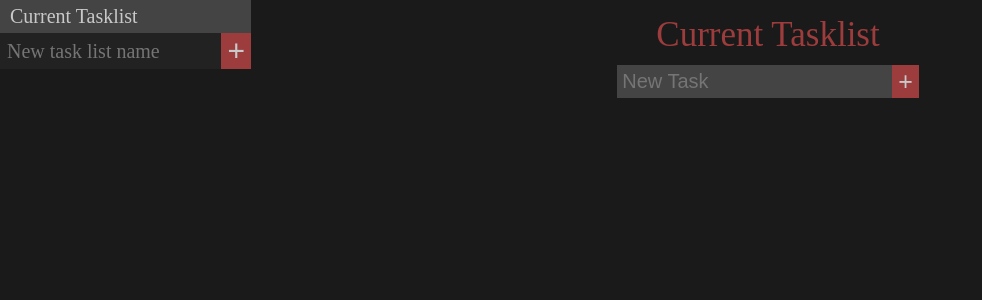
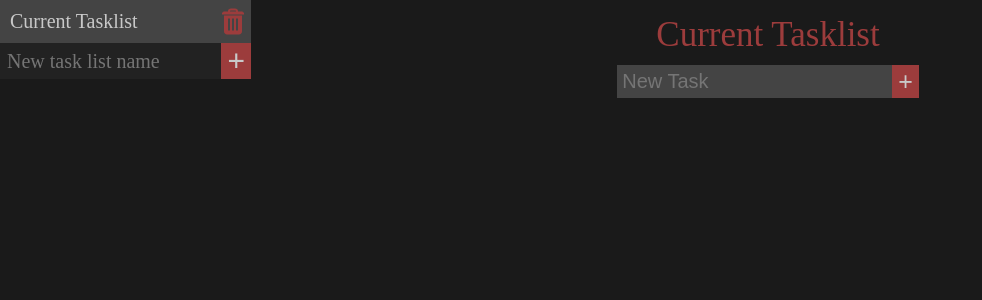
Before and after one commit to hphph/task-manager, a React (Vite) app: page / in a window 1280 px wide. Shown: the top 300 px of the page, without its empty margins (0-982 px from the left). Built offline with nearby package versions, Linux system fonts and the light colour scheme.

Commit message:
Removing tasks added

```diff
--- a/src/App.css
+++ b/src/App.css
@@ -38,6 +38,9 @@ body {
 }
 
 .task-list-element-side-bar {
+	display: flex;
+	flex-direction: row;
+	justify-content: space-between;
 	color: #c9c9c9;
 	background-color: #222222;
 	cursor: pointer;
@@ -48,12 +51,6 @@ body {
 	background-color: #444444;
 }
 
-.new-task-list-element {
-	cursor: pointer;
-	display: flex;
-	justify-content: space-between;
-	flex-direction: row;
-}
 
 .new-task-list-input-text {
 	width: 100%;
@@ -74,6 +71,11 @@ body {
 	margin: -5px;
 	color: #c9c9c9;
 	background-color: #9c3c3c;
+}
+
+.task-list-click-area
+{
+	flex-grow: 10;
 }
 
 .tasklist-container {
@@ -106,9 +108,22 @@ body {
 }
 
 .subtask-element {
+	display: flex;
+	flex-direction: row;
+	justify-content: flex-start;
+	align-items: center;
 	padding: 2px;
 	padding-left: 30px;
 	font-size: 18px;
+}
+
+.subtask-trash-icon {
+	cursor: pointer;
+	height: 16px;
+}
+
+.subtask-free-space {
+	flex-basis: 10px;
 }
 
 .tasklist-name {
@@ -171,12 +186,26 @@ body {
 
 .task-checkbox {
 	cursor: pointer;
-	width: 15px;
-	height: 15px;
+	width: 20px;
+	height: 20px;
 }
 
 .task-header {
+	display: flex;
+	flex-direction: row;
+	justify-content: flex-start;
+	align-items: center;
+	gap: 5px;
 	padding: 5px;
+}
+
+.task-trash-icon {
+	cursor: pointer;
+	height: 20px;
+}
+
+.task-free-space {
+	flex-basis: 10px;
 }
 
 .task-name {
--- a/src/App.tsx
+++ b/src/App.tsx
@@ -2,17 +2,15 @@ import './App.css'
 import TaskListsSideBar from './TaskListsSideBar';
 import TaskList from './TaskList';
 import { TaskListProps } from './TaskList';
-import { TaskListSideBarProps } from './TaskListSideBar';
-import { useEffect, useState } from 'react';
+import { useState } from 'react';
 
 
 function App(): JSX.Element {
-	const [currentTaskListId, setCurrentTaskListId] = useState<number>(0);
+	const [currentTaskListId, setCurrentTaskListId] = useState<number>(1);
 	const [taskLists, setTaskLists] = useState<TaskListProps[]>([{name: "Current Tasklist", tasks: [], id: 0}]);
 	const [currentTaskListState, setCurrentTaskListState] = useState<TaskListProps>(taskLists[0]);
 
 	const changeCurrentTaskList = (currentTaskId: number) => {
-		setCurrentTaskListId(currentTaskId);
 		setCurrentTaskListState(currentTaskList(currentTaskId));
 	}
 
@@ -21,7 +19,23 @@ function App(): JSX.Element {
 	}
 
 	const addNewTaskList = (taskListName: string) => {
-		setTaskLists([...taskLists, {name: taskListName, tasks: [], id: taskLists.length}]);
+		setTaskLists([...taskLists, {name: taskListName, tasks: [], id: currentTaskListId}]);
+		setCurrentTaskListId(currentTaskListId + 1);
+		console.log(taskLists);
+	}
+
+	const removeTaskList = (taskListId: number) => {
+		if(taskLists.length > 1) {
+			if (taskListId === currentTaskListState.id && taskLists[0].id !== taskListId) {
+				setCurrentTaskListState(taskLists[0]);
+			}
+			else if(taskListId === currentTaskListState.id && taskLists[0].id === taskListId)
+			{
+				setCurrentTaskListState(taskLists[1]);
+			}
+			const updatedTaskLists = taskLists.filter((taskList) => taskList.id !== taskListId);
+			setTaskLists(updatedTaskLists);
+		}
 	}
 
 	const onTaskListUpdate = (taskList: TaskListProps) => {
@@ -36,7 +50,7 @@ function App(): JSX.Element {
 
 	return (
 		<div className='task-page'>
-			<TaskListsSideBar onTaskListSideBarClick={changeCurrentTaskList} addNewTaskList={addNewTaskList} taskLists={taskLists}/>
+			<TaskListsSideBar onTaskListSideBarClick={changeCurrentTaskList} addNewTaskList={addNewTaskList} taskLists={taskLists} removeTaskList={removeTaskList}/>
 			<TaskList name={currentTaskListState.name} tasks={currentTaskListState.tasks} id={currentTaskListState.id} key={currentTaskListState.id} onTaskListUpdate={onTaskListUpdate}/>
 		</div>
 	)
--- a/src/NewTaskList.tsx
+++ b/src/NewTaskList.tsx
@@ -20,10 +20,8 @@ const NewTaskList: FC<NewTaskListProps> = (props) => {
 
     return (
         <div className="task-list-element-side-bar">
-            <div className="new-task-list-element">
-                <input className="new-task-list-input-text" type="text" placeholder="New task list name" value={newTaskListName} onChange={handleNewTaskListNameChange}/>
-                <button className="new-task-list-button" onClick={addNewTaskList}>+</button>
-            </div>
+            <input className="new-task-list-input-text" type="text" placeholder="New task list name" value={newTaskListName} onChange={handleNewTaskListNameChange}/>
+            <button className="new-task-list-button" onClick={addNewTaskList}>+</button>
         </div>
     )
 }
--- a/src/SubTask.tsx
+++ b/src/SubTask.tsx
@@ -8,6 +8,7 @@ interface SubTaskProps {
 
 interface SubTaskCoumunicationProps extends SubTaskProps {
 	onSubTaskUpdate: (subTask: SubTaskProps) => void;
+	removeSubTask: (subTaskId: number) => void;
 }
 
 const SubTask: FC<SubTaskCoumunicationProps> = (props) => {
@@ -19,6 +20,11 @@ const SubTask: FC<SubTaskCoumunicationProps> = (props) => {
 		props.onSubTaskUpdate({id: props.id, name: subTask, isCompleted: isSubTaskDone});
 	}
 
+	const removeSelf = () => {
+		console.log("Remove " + subTask);
+		props.removeSubTask(props.id);
+	}
+
 	useEffect(() => {
 		updateSubTask();
 	}, [subTask, isSubTaskDone]);
@@ -28,6 +34,8 @@ const SubTask: FC<SubTaskCoumunicationProps> = (props) => {
 		<div className="subtask-element">
 			<input className="subtask-checkbox" type="checkbox" onChange={() => {setIsSubTaskDone(!isSubTaskDone); updateSubTask(); }} checked={isSubTaskDone} />
 			<span className="subtask-name">{subTask}</span>
+			<div className="subtask-free-space"></div>
+			<img src="src/icons/trash.svg" alt="Trash Icon" className="subtask-trash-icon" onClick={removeSelf}/>
 		</div>
 	)
 }
--- a/src/Task.tsx
+++ b/src/Task.tsx
@@ -12,6 +12,7 @@ interface TaskProps {
 
 interface TaskCommunicationProps extends TaskProps {
 	onTaskUpdate: (task: TaskProps) => void;
+	removeTask: (taskId: number) => void;
 }
 
 const Task: FC<TaskCommunicationProps> = (props) => {
@@ -39,18 +40,30 @@ const Task: FC<TaskCommunicationProps> = (props) => {
 		setSubTasks(updatedSubTasks);
 	}
 
+	const removeSubTask = (subTaskId: number) => {
+		const updatedSubTasks = subTasks.filter((task) => task.id !== subTaskId);
+		setSubTasks(updatedSubTasks);
+	}
+
+	const removeSelf = () => {
+		console.log("Remove " + task);
+		props.removeTask(props.id);
+	}
+
 	useEffect(() => {
 		updateTask();
-	}, [task, isTaskDone, subTasks]);
+	}, [task, isTaskDone, subTasks, taskCurrentId]);
 
 	return (
 		<div className="task-element">
 			<div className="task-header">
 				<input className="task-checkbox" type="checkbox" onChange={() => setIsTaskDone(!isTaskDone)} checked={isTaskDone} />
 				<span className="task-name">{task}</span>
+				<div className="task-free-space"></div>
+				<img src="src/icons/trash.svg" alt="Trash Icon" className="task-trash-icon" onClick={removeSelf}/>
 			</div>
 			<div className="subtasks-list">
-				{subTasks.map((task) => <SubTask name={task.name} key={task.id} isCompleted={task.isCompleted} id={task.id} onSubTaskUpdate={onSubTaskUpdate}/>)}
+				{subTasks.map((task) => <SubTask name={task.name} key={task.id} isCompleted={task.isCompleted} id={task.id} onSubTaskUpdate={onSubTaskUpdate} removeSubTask={removeSubTask}/>)}
 			</div>
 			<NewSubTask addNewSubTask={addNewSubTask}/>
 		</div>
--- a/src/TaskList.tsx
+++ b/src/TaskList.tsx
@@ -23,6 +23,11 @@ const TaskList: FC<TaskListPropsCommunication> = (props) => {
 		setId(id + 1);
 	}
 
+	const removeTask = (taskId: number) => {
+		const updatedTasks = taskList.filter((task) => task.id !== taskId);
+		setTaskList(updatedTasks);
+	}
+
 	const taskListUpdate = () => {
 		props.onTaskListUpdate({id: props.id, name: taskListName, tasks: taskList});
 	}
@@ -39,14 +44,14 @@ const TaskList: FC<TaskListPropsCommunication> = (props) => {
 
 	useEffect(() => {
 		taskListUpdate();
-	}, [taskList, taskListName]);
+	}, [taskList, taskListName, id]);
 
 	return (
 		<div className="tasklist-container">
 			<section className="tasklist-element">
 				<span className="tasklist-name">{taskListName}</span>
 				<div className="tasks-list">
-					{taskList.map((task) => <Task name={task.name} key={task.id} isCompleted={task.isCompleted} subTasks={task.subTasks} id={task.id} onTaskUpdate={onTaskUpdate}/>)}
+					{taskList.map((task) => <Task name={task.name} key={task.id} isCompleted={task.isCompleted} subTasks={task.subTasks} id={task.id} onTaskUpdate={onTaskUpdate} removeTask={removeTask}/>)}
 				</div>
 				<NewTask addNewTask={addNewTask}/>
 			</section>
--- a/src/TaskListSideBar.tsx
+++ b/src/TaskListSideBar.tsx
@@ -5,6 +5,7 @@ interface TaskListSideBarProps {
     id: number;
     name: string;
     onClick: (taskListId: number) => void;
+    removeTaskList: (taskListId: number) => void;
 }
 
 const TaskListSideBar: FC<TaskListSideBarProps> = (props) => {
@@ -14,9 +15,16 @@ const TaskListSideBar: FC<TaskListSideBarProps> = (props) => {
         props.onClick(props.id);
     }
 
+    const removeSelf = () => {
+        console.log("Remove " + taskListName);
+        props.removeTaskList(props.id);
+    }
+
     return (
-        <div className="task-list-element-side-bar" onClick={onTaskListSideBarClick}>
-            <span className="task-list-name-side-bar">{taskListName}</span>
+        <div className="task-list-element-side-bar" >
+            <span className="task-list-name-side-bar" onClick={onTaskListSideBarClick}>{taskListName}</span>
+            <div className="task-list-click-area" onClick={onTaskListSideBarClick}></div>
+            <img src="src/icons/trash.svg" alt="Trash Icon" className="trash-icon" onClick={removeSelf}/>
         </div>
     )
 }
--- a/src/TaskListsSideBar.tsx
+++ b/src/TaskListsSideBar.tsx
@@ -1,12 +1,12 @@
-import { FC, useEffect, useState } from "react";
+import { FC, useState } from "react";
 import { TaskListProps } from "./TaskList";
 import NewTaskList from "./NewTaskList";
 import TaskListSideBar from "./TaskListSideBar";
-import { TaskListSideBarProps } from "./TaskListSideBar";
 
 interface TaskListsSideBarProps {
 	onTaskListSideBarClick: (taskListId: number) => void;
 	addNewTaskList: (taskListName:string ) => void;
+	removeTaskList: (taskListId: number) => void;
 	taskLists: TaskListProps[];
 }
 
@@ -20,10 +20,18 @@ const TaskListsSideBar: FC<TaskListsSideBarProps> = (props) => {
 		props.addNewTaskList(taskListName);
 	}
 
+	const removeTaskList = (taskListId: number) => {
+		if(taskLists.length > 1) {
+			const updatedTaskLists = taskLists.filter((taskList) => taskList.id !== taskListId);
+			setTaskLists(updatedTaskLists);
+			props.removeTaskList(taskListId);
+		}
+	}
+
 	return (
 		<aside className="task-list-side-bar">
 			<nav>
-				{taskLists.map((taskList) => <TaskListSideBar name={taskList.name} key={taskList.id} id={taskList.id} onClick={props.onTaskListSideBarClick}/>)}
+				{taskLists.map((taskList) => <TaskListSideBar name={taskList.name} key={taskList.id} id={taskList.id} onClick={props.onTaskListSideBarClick} removeTaskList={removeTaskList}/>)}
 				<NewTaskList addNewTaskList={addNewTaskList}/>
 			</nav>
 		</aside>
```
Also changed, not shown: src/icons/trash.svg (added).
